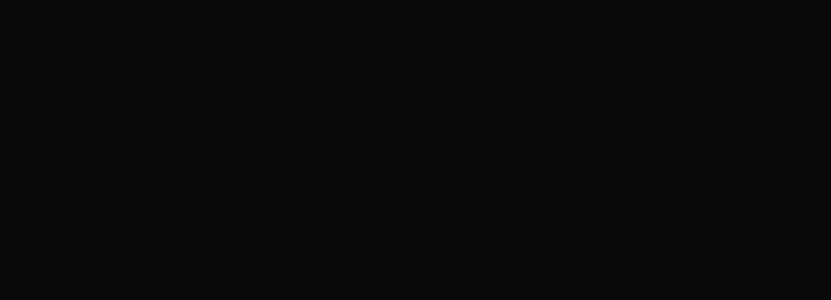
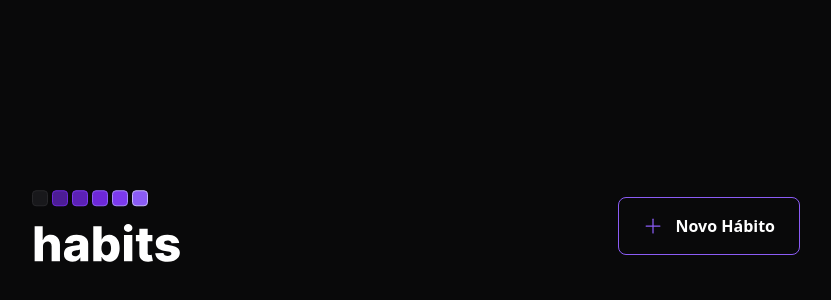
Before and after one commit to florencioMath/Challenge-NLW11, a React (Vite) app in the folder web/: page / in a window 1280 px wide. Shown: the part 174-474 px from the top of the page, without its empty margins (224-1055 px from the left). Built offline with nearby package versions, Linux system fonts and the light colour scheme.

Commit message:
feat: Componente Header

```diff
--- a/web/index.html
+++ b/web/index.html
@@ -6,7 +6,7 @@
     <meta name="viewport" content="width=device-width, initial-scale=1.0" />
     <title>Vite + React + TS</title>
   </head>
-  <body class="bg-background">
+  <body class="bg-background text-white">
     <div id="root"></div>
     <script type="module" src="/src/main.tsx"></script>
   </body>
--- a/web/package.json
+++ b/web/package.json
@@ -9,6 +9,7 @@
     "preview": "vite preview"
   },
   "dependencies": {
+    "phosphor-react": "^1.4.1",
     "react": "^18.2.0",
     "react-dom": "^18.2.0"
   },
--- a/web/src/App.tsx
+++ b/web/src/App.tsx
@@ -1,10 +1,14 @@
-import './styles/global.css'
+import { Header } from "./components/Header";
+import "./styles/global.css";
 
 // import { Habit } from './components/Habit'
 
 export function App() {
   return (
-    <div>
+    <div className="w-screen h-screen flex justify-center items-center">
+      <div className="w-full max-w-5xl px-6 flex flex-col gab-16">
+        <Header />
+      </div>
     </div>
-  )
+  );
 }
--- /dev/null
+++ b/web/src/components/Header.tsx
@@ -0,0 +1,18 @@
+import logoImage from "../assets/logo.svg";
+import { Plus } from "phosphor-react";
+
+export function Header() {
+  return (
+    <div className="w-full max-w-3xl mx-auto flex items-center justify-between">
+      <img src={logoImage} alt="Habits logo" />
+
+      <button
+        type="button"
+        className="border border-violet-500 font-semibold rounded-lg px-6 py-4 flex items-center gap-3 hover:border-violet-300"
+      >
+        <Plus size={20} className="text-violet-500" />
+        Novo Hábito
+      </button>
+    </div>
+  );
+}
```
Also changed, not shown: web/src/assets/logo.svg (added), 1 other file (tests, documents, lock files or other folders).
